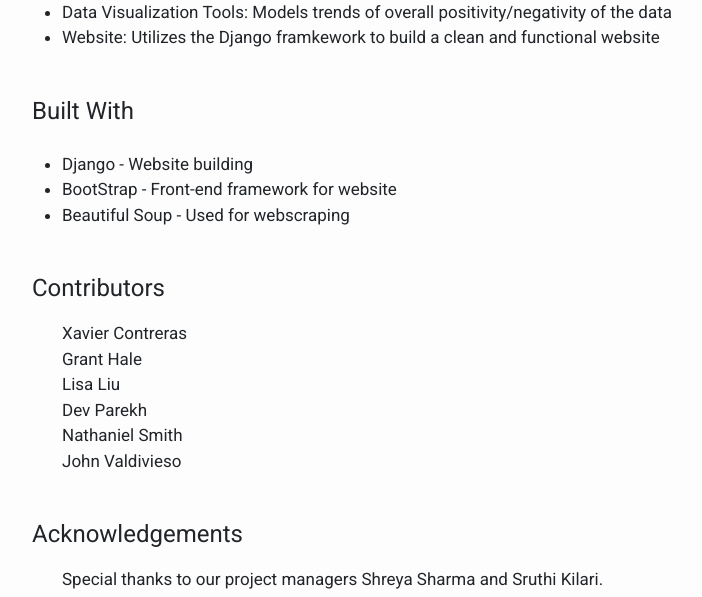
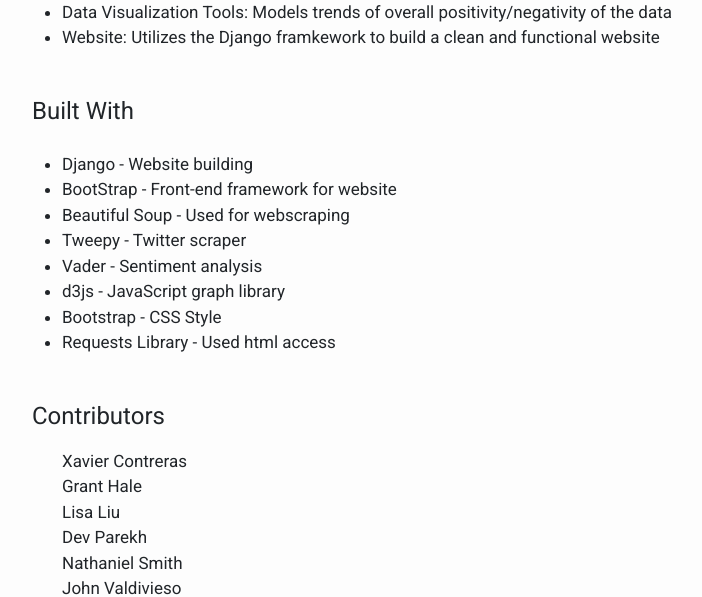
Before and after one commit to CS196Illinois/group-19, a Django app: page /about in a window 1280 px wide. Shown: the part 550-1147 px from the top of the page, without its empty margins (18-720 px from the left). Run offline with Django 3.2, Linux system fonts and the light colour scheme; some libraries are stand-ins or nearby versions.

Commit message:
added twitter sentiment to models and graph

```diff
--- a/templates/about.html
+++ b/templates/about.html
@@ -73,6 +73,11 @@
                     <li>Django - Website building</li>
                     <li>BootStrap - Front-end framework for website</li>
                     <li>Beautiful Soup - Used for webscraping</li>
+		    <li>Tweepy - Twitter scraper</li>
+                    <li>Vader - Sentiment analysis</li>
+                    <li>d3js - JavaScript graph library</li>
+                    <li>Bootstrap  - CSS Style</li>
+		    <li>Requests Library - Used html access</li>
                 </ul>
             </p>
             <h4>Contributors</h4>
```
Also changed, not shown: templates/graph.html (+18 -1 lines).
